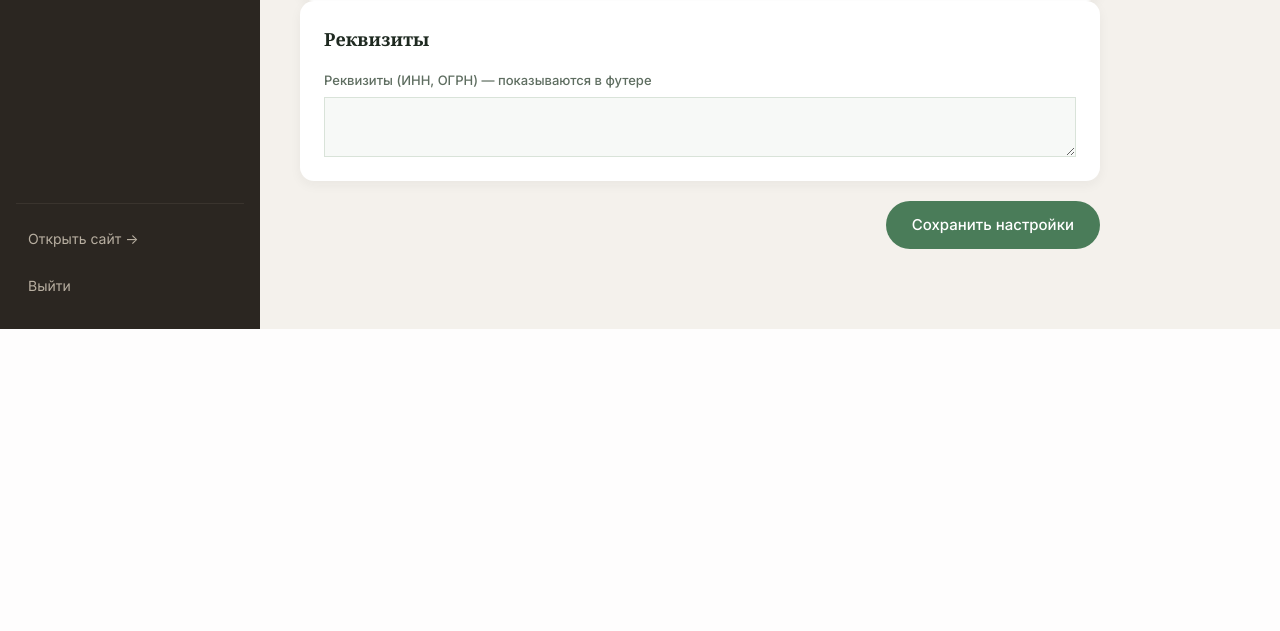
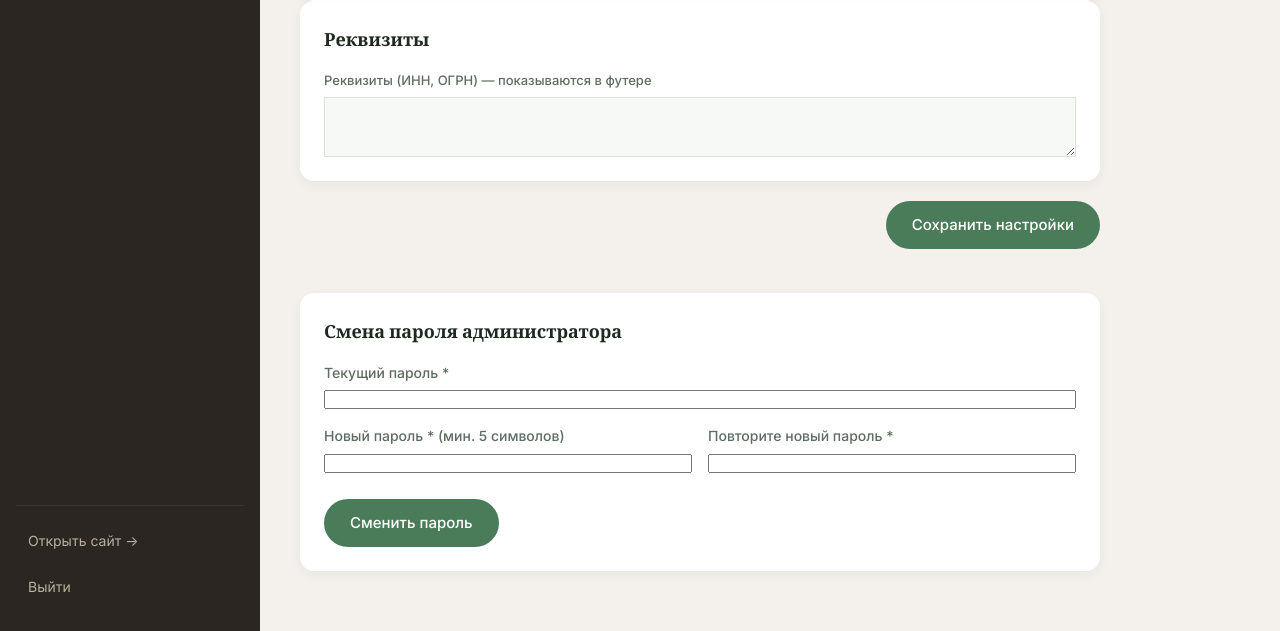
Before and after one commit to sltntmuratova-ux/dom-posudy, a Spring app: template src/main/resources/templates/admin/settings.html in a window 1280 px wide. Shown: the part 1426-2057 px from the top of the page. Before the commit the page ends 1755 px from the top, so only its background shows below. Run offline with Thymeleaf, Linux system fonts and the light colour scheme; the template is opened without the code that fills it, so the values that code supplies are empty; some of the project's set-up classes (security, data sources, template engines, error pages and the like) are left out, and stand-ins take their place.

Commit message:
парольадмина

```diff
--- a/pom.xml
+++ b/pom.xml
@@ -91,6 +91,12 @@
             <artifactId>spring-security-test</artifactId>
             <scope>test</scope>
         </dependency>
+
+        <!-- Spring Mail для отправки писем -->
+        <dependency>
+            <groupId>org.springframework.boot</groupId>
+            <artifactId>spring-boot-starter-mail</artifactId>
+        </dependency>
     </dependencies>
 
     <build>
--- a/src/main/java/kg/shop/dto/CheckoutForm.java
+++ b/src/main/java/kg/shop/dto/CheckoutForm.java
@@ -35,4 +35,8 @@ public class CheckoutForm {
 
     @Size(max = 1000)
     private String comment;
+
+    // НОВОЕ ПОЛЕ: Согласие на обработку данных
+    @AssertTrue(message = "Необходимо согласиться с политикой конфиденциальности")
+    private boolean agreement = false;
 }
--- a/src/main/resources/templates/admin/settings.html
+++ b/src/main/resources/templates/admin/settings.html
@@ -119,6 +119,36 @@
             </div>
 
         </form>
+        <!-- БЛОК СМЕНЫ ПАРОЛЯ -->
+        <div class="form-card" style="max-width: 800px; margin-top: 24px;">
+            <h3>Смена пароля администратора</h3>
+
+            <div th:if="${passwordSuccess}" class="alert-success" th:text="${passwordSuccess}" style="margin-bottom: 16px;"></div>
+            <div th:if="${passwordError}" class="alert-error" th:text="${passwordError}" style="margin-bottom: 16px;"></div>
+
+            <form th:action="@{/admin/settings/change-password}" method="post" th:object="${passwordForm}">
+
+                <div class="form-row">
+                    <label>Текущий пароль *</label>
+                    <input type="password" th:field="*{oldPassword}" required/>
+                </div>
+
+                <div class="form-grid-2">
+                    <div class="form-row">
+                        <label>Новый пароль * (мин. 5 символов)</label>
+                        <input type="password" th:field="*{newPassword}" required/>
+                    </div>
+                    <div class="form-row">
+                        <label>Повторите новый пароль *</label>
+                        <input type="password" th:field="*{confirmPassword}" required/>
+                    </div>
+                </div>
+
+                <button type="submit" class="btn btn-primary" style="margin-top: 10px;">
+                    Сменить пароль
+                </button>
+            </form>
+        </div>
     </main>
 </div>
 
```
Also changed, not shown: src/main/java/kg/shop/controller/admin/AdminSettingsController.java (+42 -2 lines), src/main/resources/templates/checkout/form.html (+13 -1 lines).
